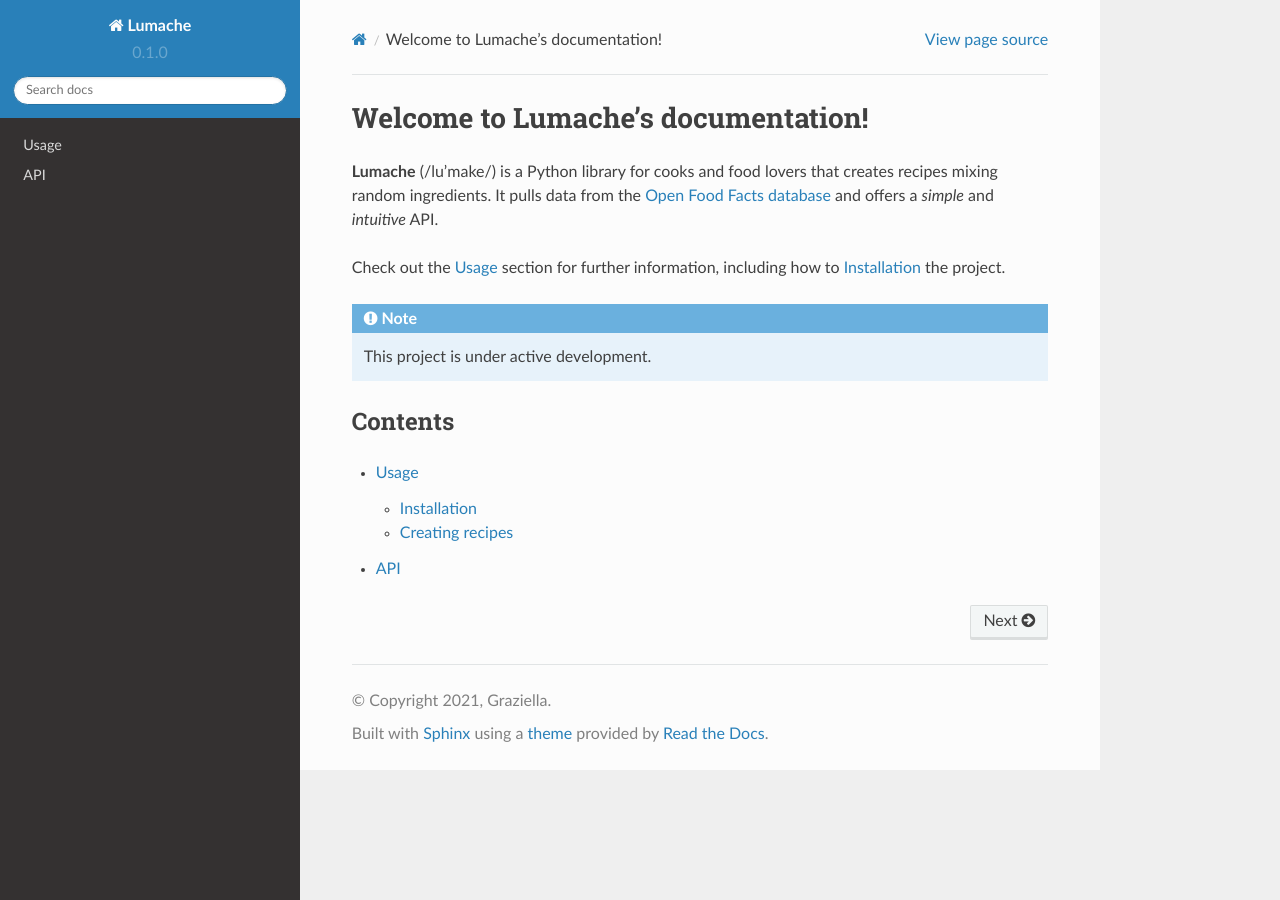
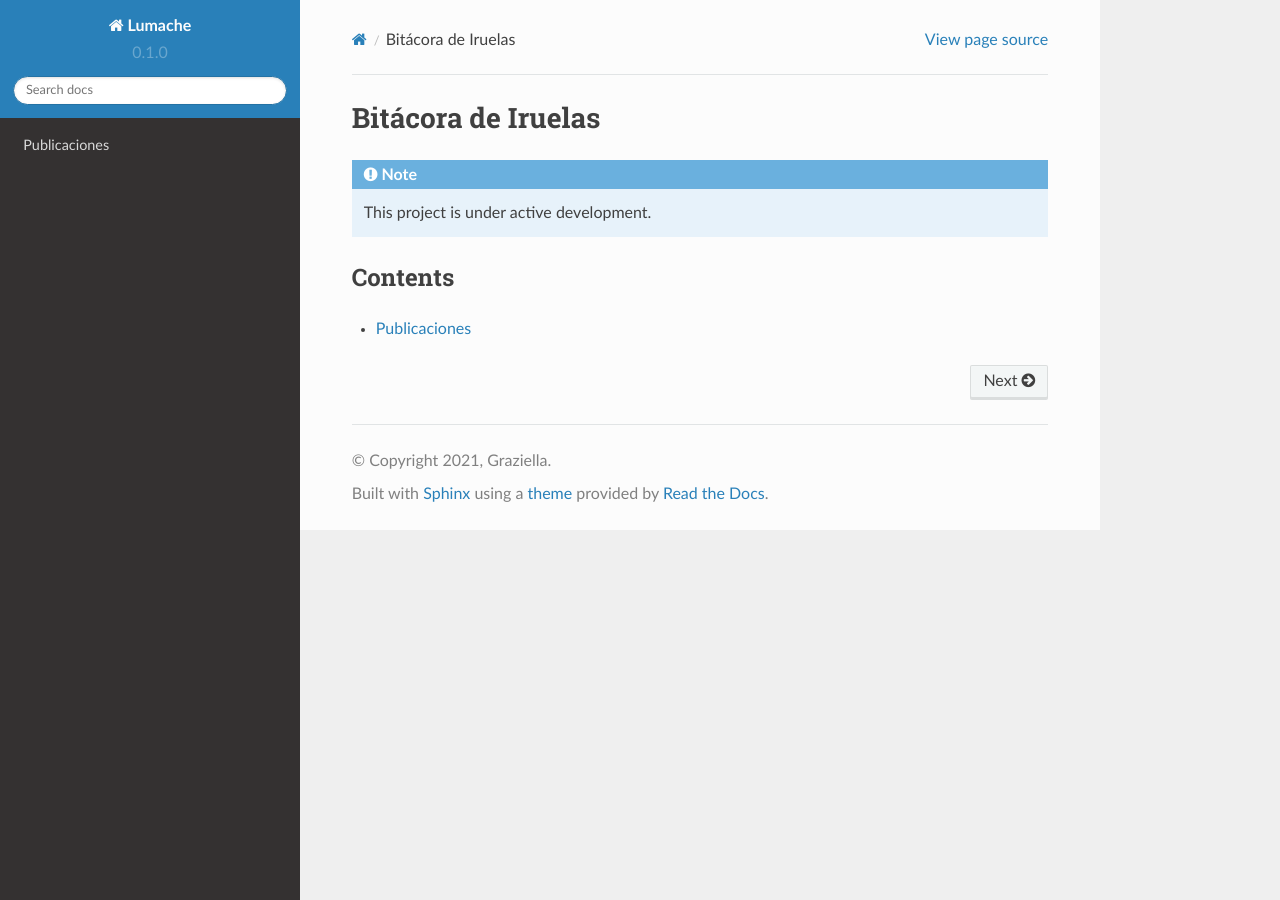
Before and after one commit to marlucjo/iruelas, a Sphinx documentation site: the page built from docs/source/index.rst, in a window 1280 px wide. Built offline with Sphinx 7.4.7 and the Read the Docs theme 2.0.0, drawn with Linux system fonts in a browser that asks for light colours.

Commit message:
Update index.rst

```diff
--- a/docs/source/index.rst
+++ b/docs/source/index.rst
@@ -1,13 +1,5 @@
-Welcome to Lumache's documentation!
-===================================
-
-**Lumache** (/lu'make/) is a Python library for cooks and food lovers
-that creates recipes mixing random ingredients.
-It pulls data from the `Open Food Facts database <https://world.openfoodfacts.org/>`_
-and offers a *simple* and *intuitive* API.
-
-Check out the :doc:`usage` section for further information, including
-how to :ref:`installation` the project.
+Bitácora de Iruelas
+===============================
 
 .. note::
 
@@ -18,5 +10,4 @@
 
 .. toctree::
 
-   usage
-   api
+   publicaciones
```
